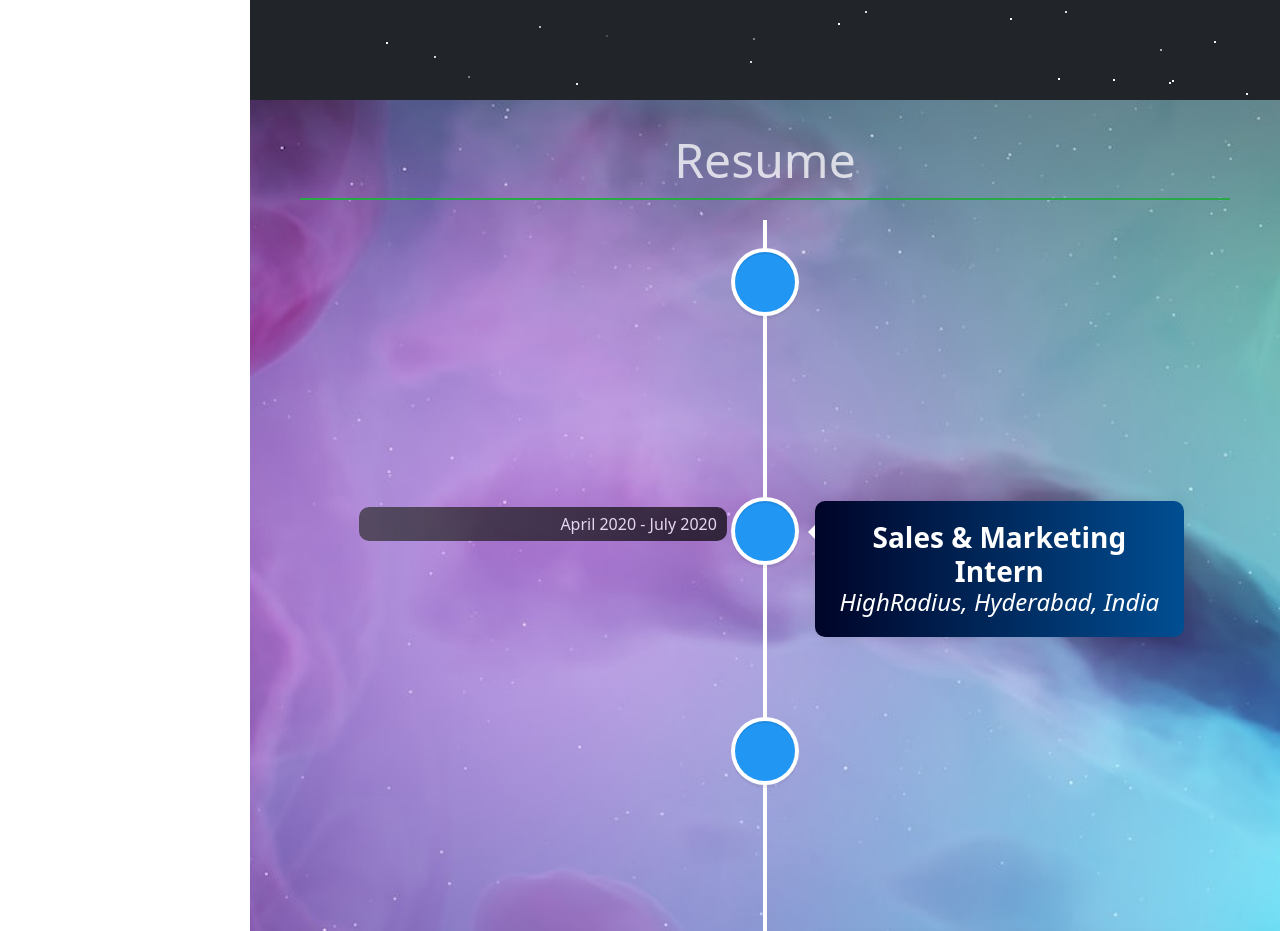
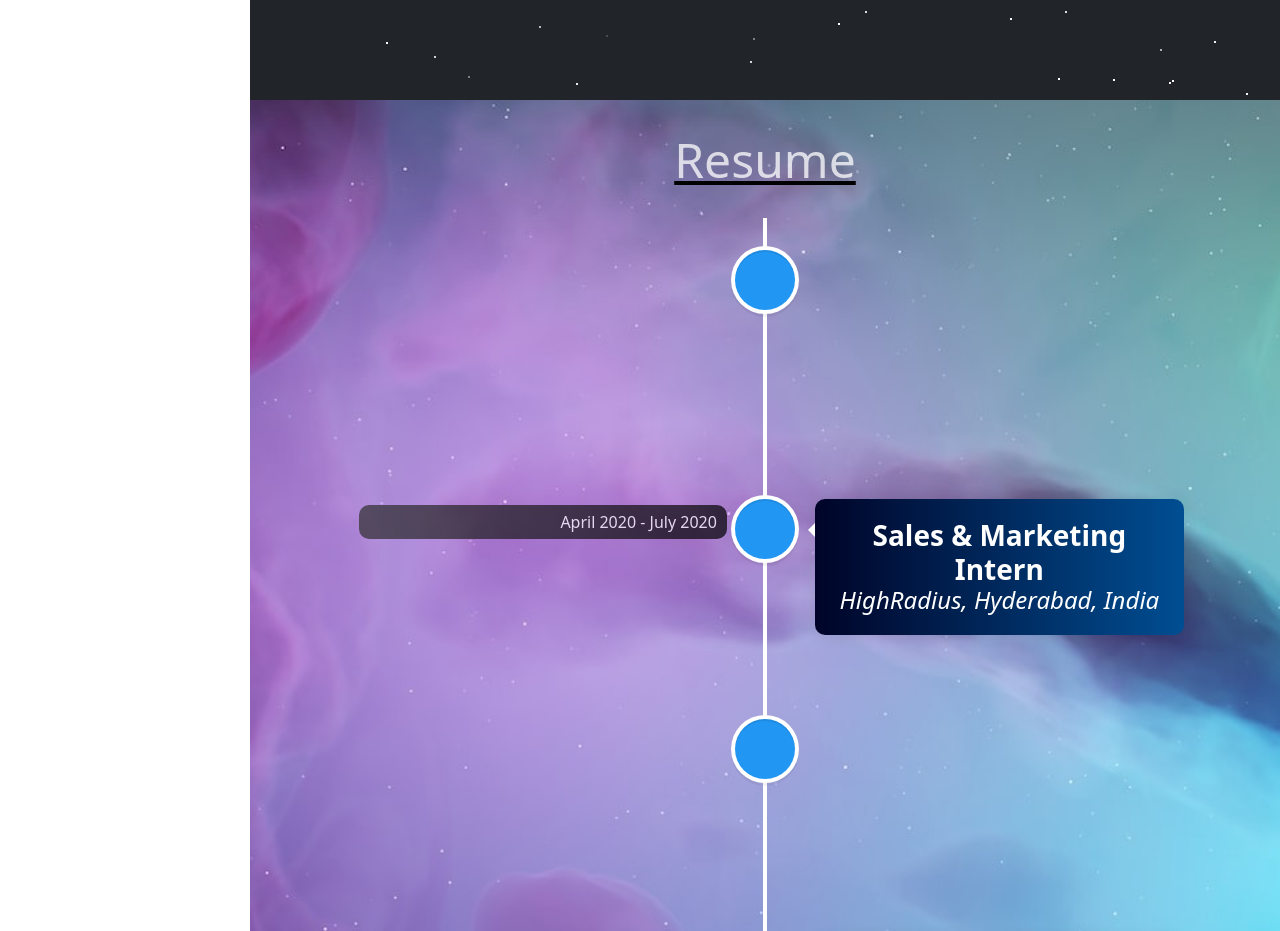
Before and after one commit to theCuriousObserver/My-Portfolio, a React (Create React App) app: page / in a window 1280 px wide. Shown: the part 1500-2431 px from the top of the page. Built offline with nearby package versions, Linux system fonts and the light colour scheme.

Commit message:
Underline added to Resume.css

```diff
--- a/src/Resume.css
+++ b/src/Resume.css
@@ -23,24 +23,16 @@
     color: rgba(255, 255, 255, 0.75);
     margin-bottom: 20px;
     text-align: center;
-    border-bottom: 2px solid #000; /* Adjust the color and thickness as needed */
+    text-decoration: underline; /* This will add the underline */
+    text-decoration-color: #000; /* This will make the underline black */
     display: inline-block;
     padding-bottom: 10px;
   }
 
+
   .resume-heading-container {
     text-align: center;
     margin-top: 5%; /* This will push the heading down */
-  }
-
-  .resume-heading {
-    font-size: 3em;
-    color: rgba(255, 255, 255, 0.75);
-    margin-bottom: 20px;
-    text-align: center;
-    border-bottom: 2px solid #28a846; /* Adjust the color and thickness as needed */
-    display: inline-block;
-    padding-bottom: 10px;
   }
 
   .resume .vertical-timeline-element--work .vertical-timeline-element-icon .icon {
```
